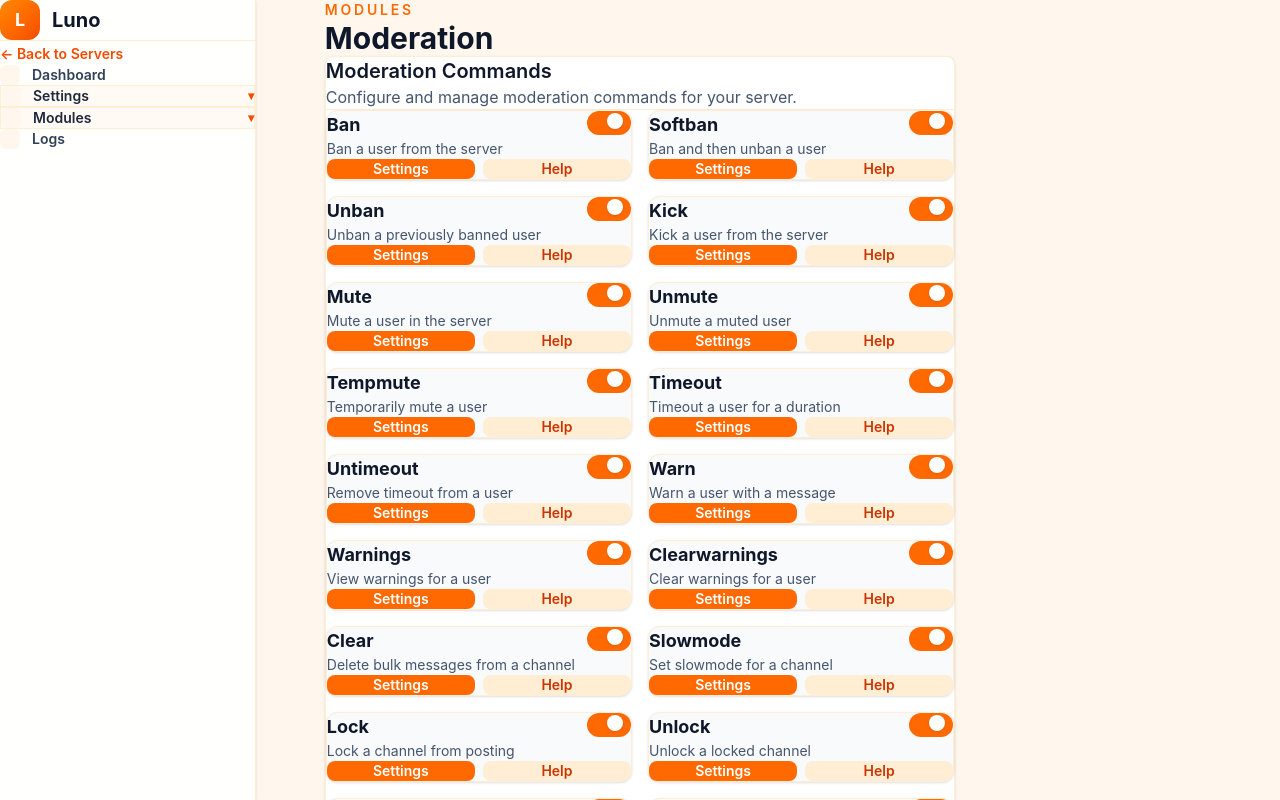
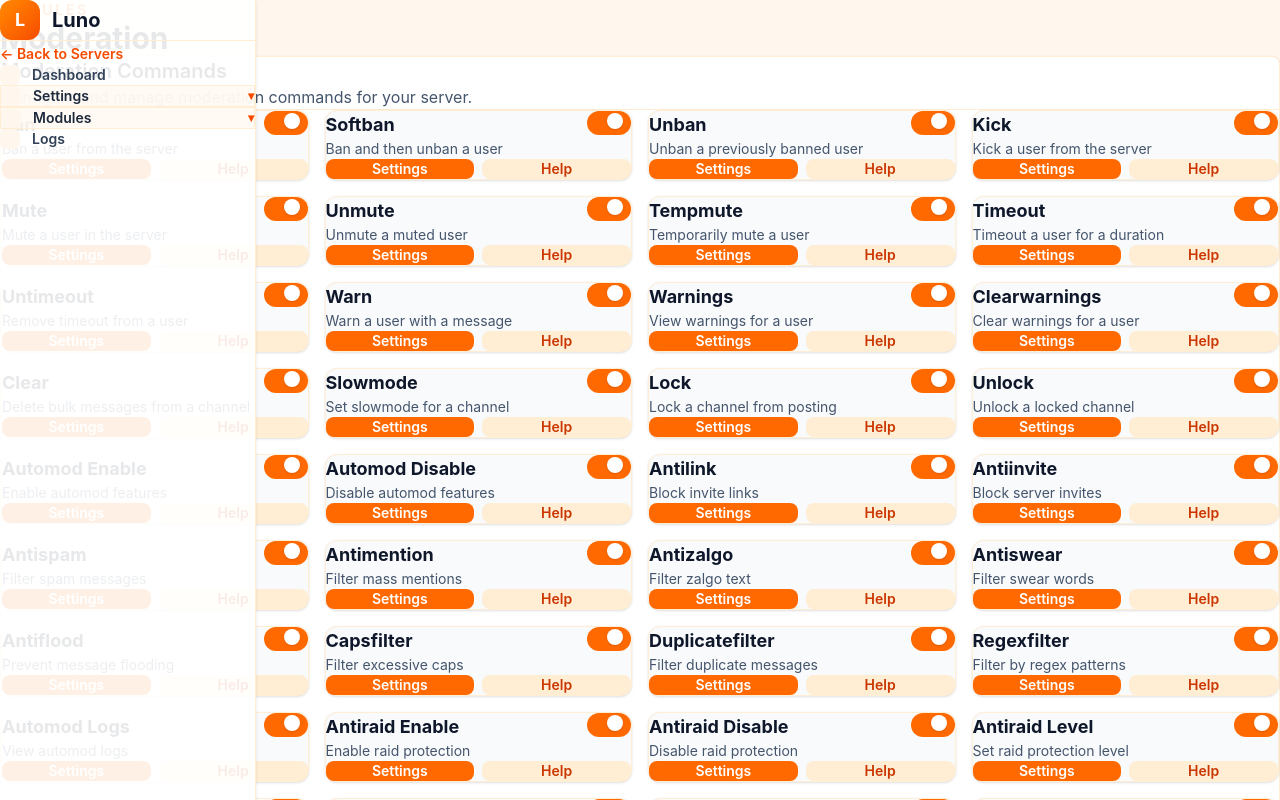
Before and after one commit to AvgeekJack/luno-dashboard, a Next.js app: page /servers/1/modules/moderation in a window 1280 px wide. Shown: the top 800 px of the page. Built offline with nearby package versions, Linux system fonts and the light colour scheme; no server answers; sample sign-in values are in the browser's storage.

Commit message:
Widen moderation page to fit 3-4 command containers per row

```diff
--- a/app/servers/[guildId]/modules/moderation/page.tsx
+++ b/app/servers/[guildId]/modules/moderation/page.tsx
@@ -195,8 +195,8 @@ export default function ModerationPage() {
           </nav>
       </aside>
 
-      <main className="flex-1 ml-64 py-12 px-4 md:px-8 flex justify-center">
-        <div className="max-w-6xl space-y-4 md:space-y-6">
+      <main className="flex-1 ml-64 py-12 px-4 md:px-8">
+        <div className="w-full space-y-4 md:space-y-6">
           <div className="space-y-1">
             <p className="text-sm uppercase tracking-[0.2em] text-orange-500 font-semibold">Modules</p>
             <h1 className="text-3xl font-bold">Moderation</h1>
@@ -209,7 +209,7 @@ export default function ModerationPage() {
             </div>
 
             <div className="space-y-6 border-t border-orange-100 pt-6">
-              <div className="grid grid-cols-1 md:grid-cols-2 gap-4">
+              <div className="grid grid-cols-1 md:grid-cols-3 lg:grid-cols-4 gap-4">
                 {MODERATION_COMMANDS.map((command) => (
                   <div key={command.name} className="rounded-xl border border-orange-100 bg-slate-50 p-5 shadow-sm space-y-4">
                     <div className="flex items-start justify-between gap-3">
```
